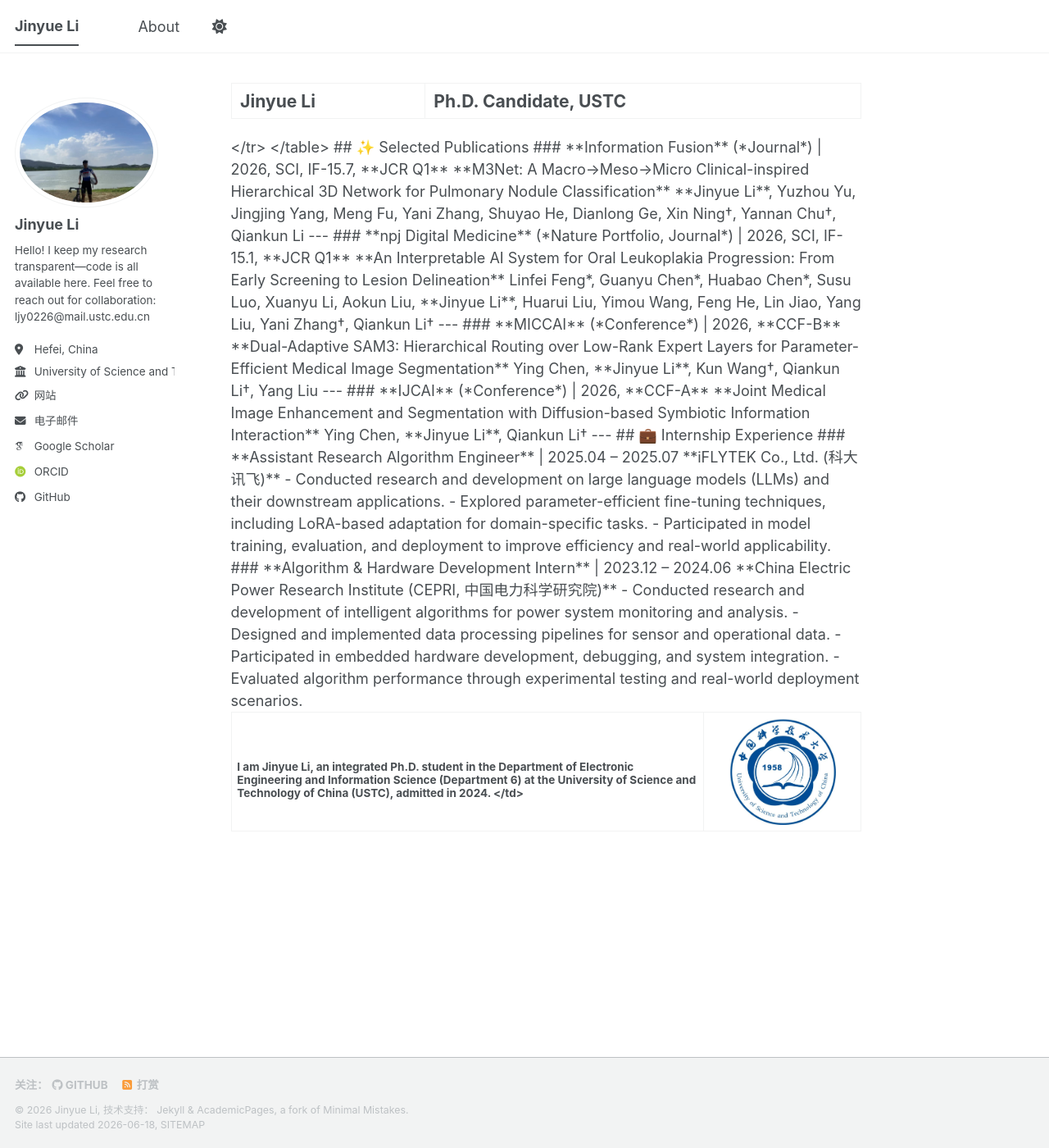
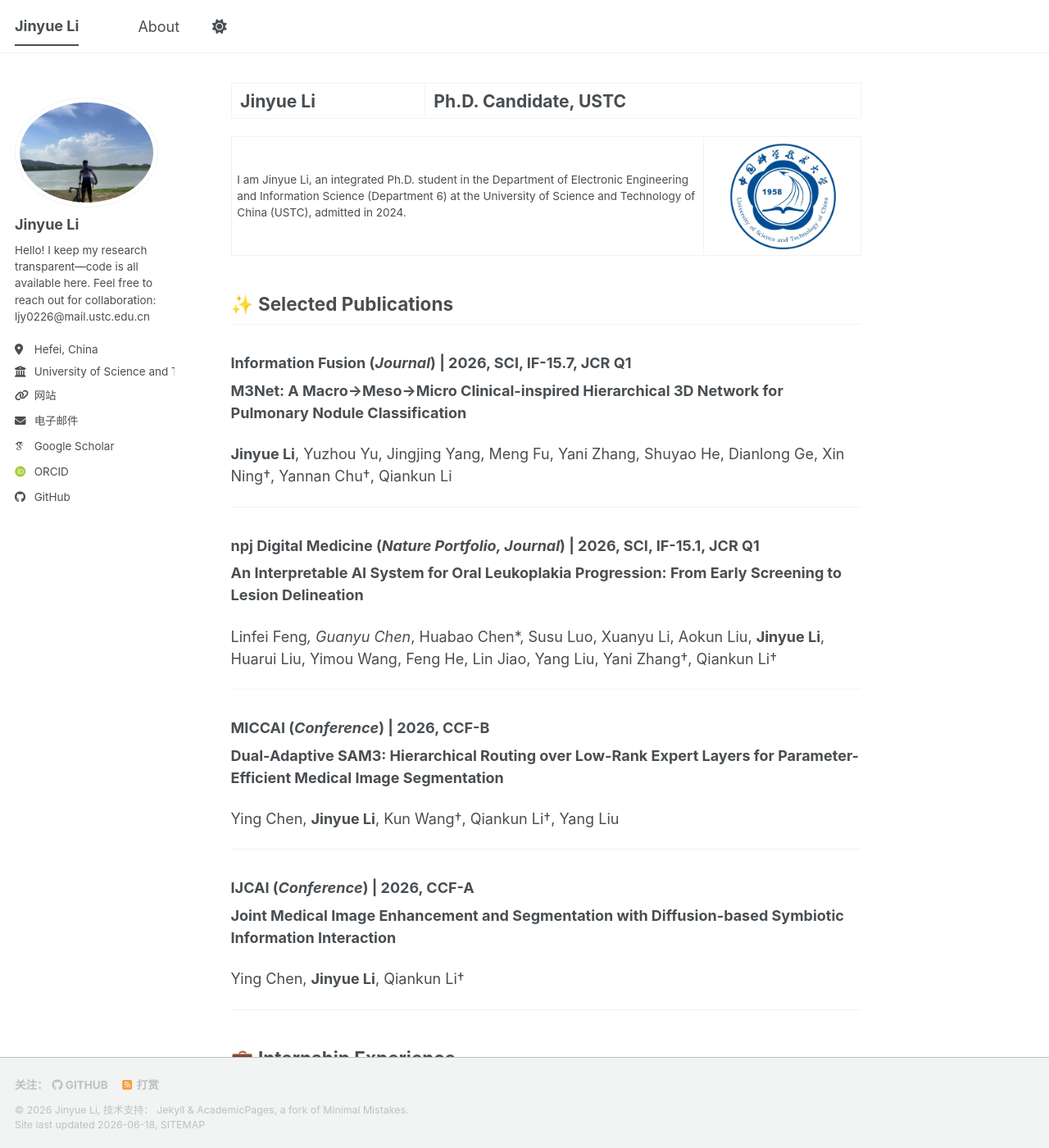
Before and after one commit to jylEcho/jylEcho.github.io, a Jekyll site: the page built from _pages/about.md, in a window 1280 px wide and 1400 px high. Shown: the whole window at 82% size. Built offline with Jekyll 4.4.1, drawn with Linux system fonts in a browser that asks for light colours; some web fonts are replaced; a script bundle is joined from its source files by our own code; library files that are not in the unit come from our copies; some of the changed text lies outside the part shown.

Commit message:
Update about.md

```diff
--- a/_pages/about.md
+++ b/_pages/about.md
@@ -11,7 +11,7 @@ redirect_from:
   <tr>
     <td width="75%" valign="top" style="font-size:1em;">
 
-<h3> I am Jinyue Li, an integrated Ph.D. student in the Department of Electronic Engineering and Information Science (Department 6) at the University of Science and Technology of China (USTC), admitted in 2024.
+I am Jinyue Li, an integrated Ph.D. student in the Department of Electronic Engineering and Information Science (Department 6) at the University of Science and Technology of China (USTC), admitted in 2024.
 
    </td>
 
```
